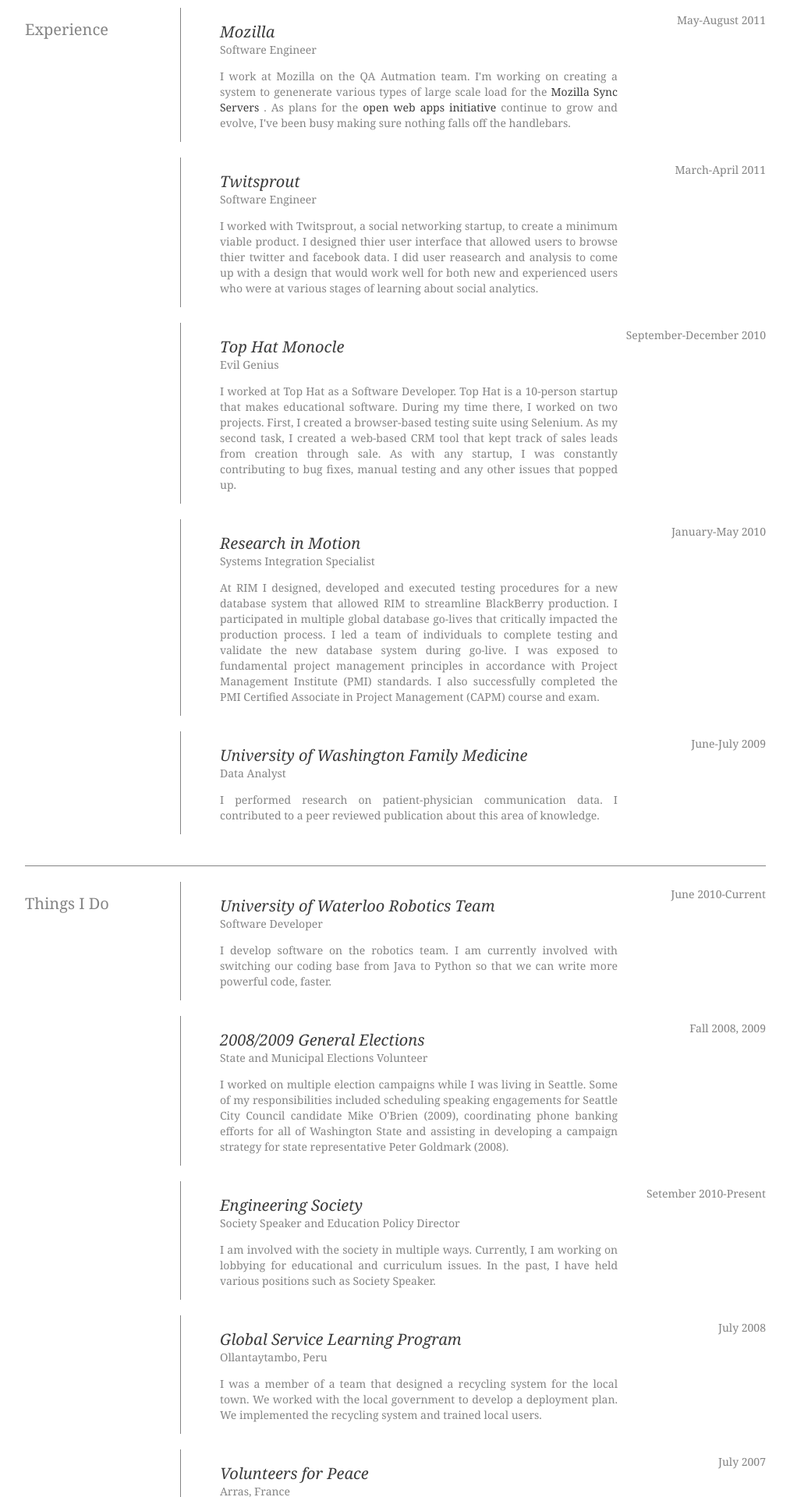
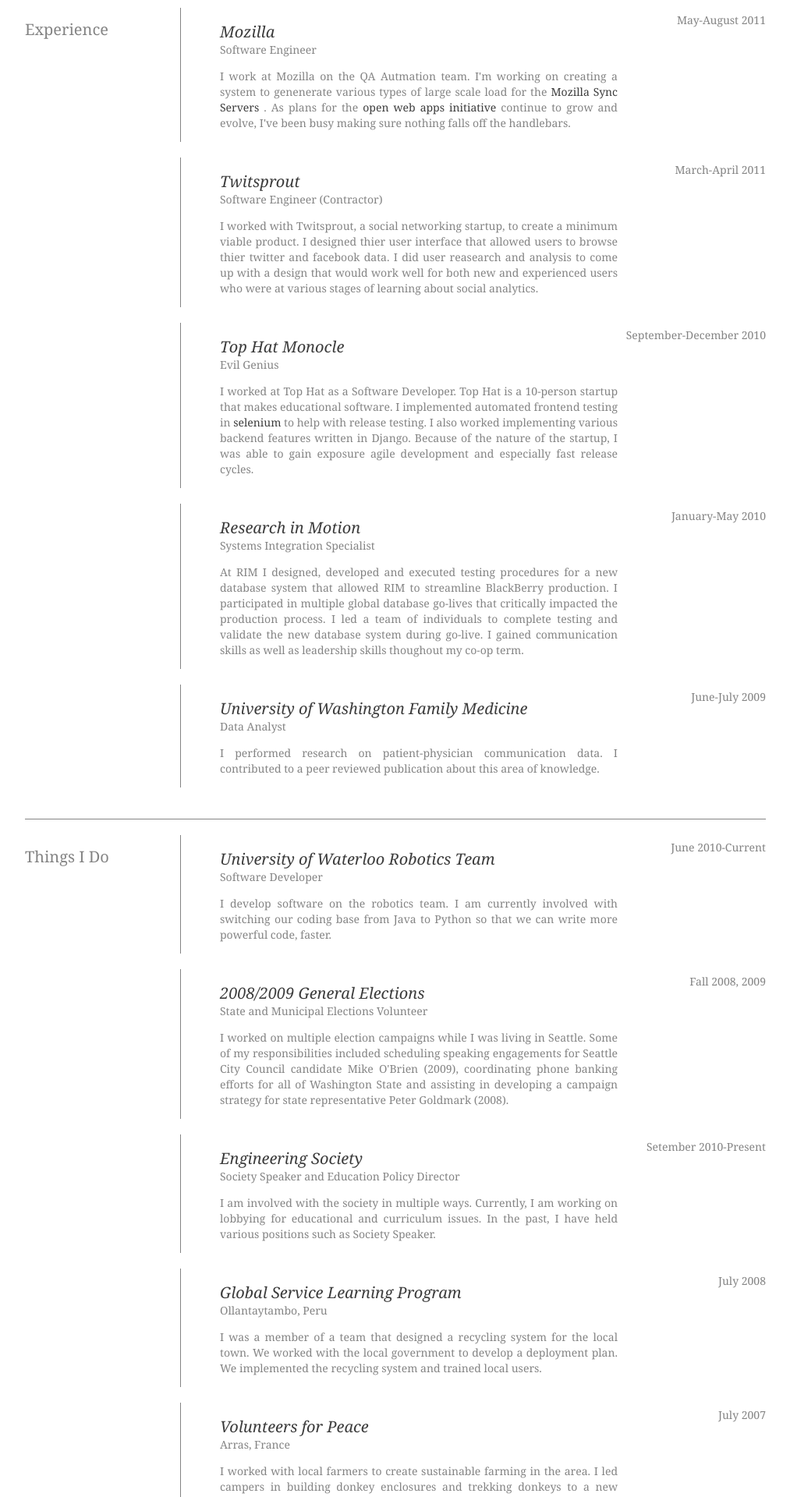
Before and after one commit to tallowen/tallowen.github.com, a Jekyll site: the page resume.html, which Jekyll copies as it is, in a window 1280 px wide. Shown: the part 575-2495 px from the top of the page at 78% size, without its empty margins (133-1146 px from the left). Built offline with Jekyll 4.4.1, drawn with Linux system fonts in a browser that asks for light colours; some of the changed text lies outside the part shown.

Commit message:
Updated descriptions to suck less.

```diff
--- a/resume.html
+++ b/resume.html
@@ -4,7 +4,7 @@
 	<title>Owen Coutts - Resume</title>
    		<style type="text/css">
 # Yes ok fine. This is really bad. The reason that I have CSS right here is so that I can move it around as one file.
-# This is nessasary for uploading it to the University of Waterloo's recruitment website.
+# This is nessasary for uploading it to the University of Waterloo recruitment website.
 *{
   margin: 0;
   padding: 0;
@@ -278,7 +278,7 @@
 
               <div class="item">
                 <h3><a href="http://twitsprout.com">Twitsprout</a></h3>
-                <h4>Software Engineer</h4>
+                <h4>Software Engineer (Contractor)</h4>
                 <div class="date">March-April 2011</div>
                 <div class="description">
                   <p>I worked with Twitsprout, a social networking startup, to create a minimum viable product. I designed thier user interface that allowed users to browse thier twitter and facebook data. I did user reasearch and analysis to come up with a design that would work well for both new and experienced users who were at various stages of learning about social analytics.</p>
@@ -291,8 +291,11 @@
                 <div class="date">September-December 2010</div>
                 <div class="description">
                   <p>I worked at Top Hat as a Software Developer. Top Hat is a 10-person startup that makes educational
-                  software. During my time there, I worked on two projects. First, I created a browser-based testing
-                  suite using Selenium. As my second task, I created a web-based CRM tool that kept track of sales leads from creation through sale. As with any startup, I was constantly contributing to bug fixes, manual testing and any other issues that popped up. </p>
+                  software. I implemented automated frontend testing in <a href ="http://seleniumhq.org/">selenium</a>
+                  to help with release testing. I also worked implementing various backend features written in Django.
+                  Because of the nature of the startup, I was able to gain exposure agile development and especially fast
+                  release cycles.
+                  </p>
                 </div>
              </div>
              <div class="item">
@@ -303,9 +306,9 @@
                  <p>At RIM I designed, developed and executed testing procedures for a new database system that allowed
                  RIM to streamline BlackBerry production. I participated in multiple global database go-lives that
                  critically impacted the production process. I led a team of individuals to complete testing and
-                 validate the new database system during go-live. I was exposed to fundamental project management
-                 principles in accordance with Project Management Institute (PMI) standards. I also
-                 successfully completed the PMI Certified Associate in Project Management (CAPM) course and exam.</p>
+                 validate the new database system during go-live. I gained communication skills as well as leadership
+                 skills thoughout my co-op term.
+                 </p>
       		   </div>
     		</div>
 
```
Also changed, not shown: other parts of resume.html (+1 -1 lines).
